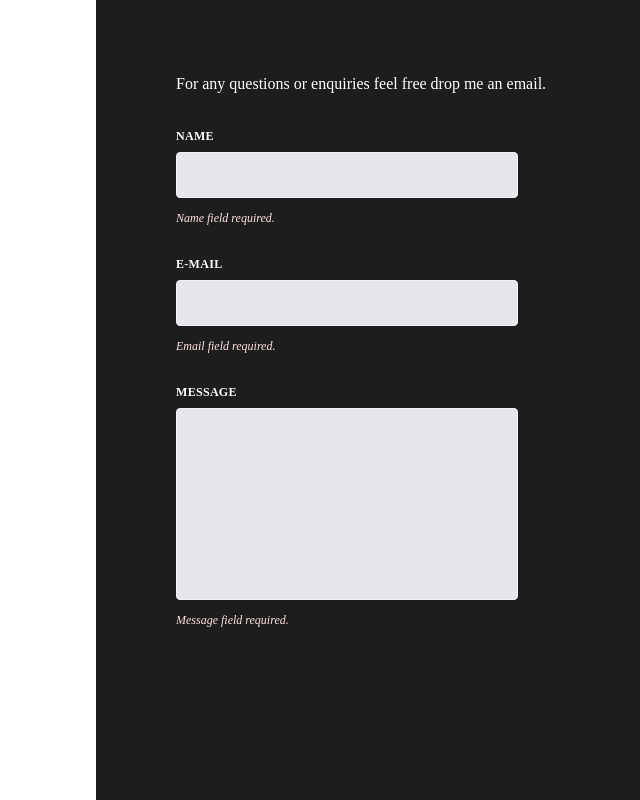
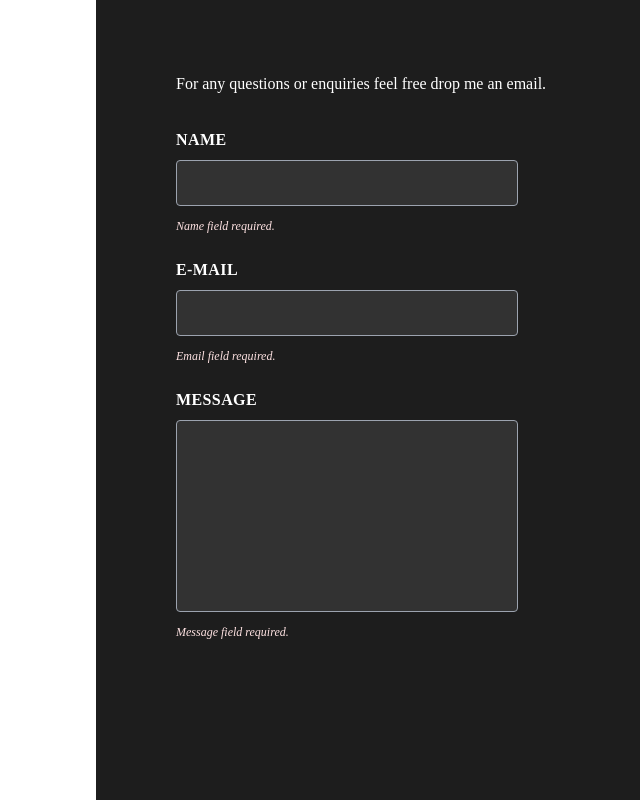
Before and after one commit to AlanKrajina/Portfolio-App, a React (Create React App) app: page / in a window 1280 px wide. Shown: the part 3904-4704 px from the top of the page, without its empty margins (48-688 px from the left). Built offline with nearby package versions, Linux system fonts and the light colour scheme.

Commit message:
adds initial game dashboard, updates song

```diff
--- a/src/components/HomePage/Contact/ContactSection.tsx
+++ b/src/components/HomePage/Contact/ContactSection.tsx
@@ -93,17 +93,18 @@ const ContactSection: React.FC = () => {
           <form className="w-full max-w-xxl" style={{ minHeight: "35rem" }}>
             <div
               className="flex flex-wrap -mx-3 mb-6"
-              style={{ minHeight: "6.5rem" }}
+              style={{ minHeight: "6.6rem" }}
             >
               <div className="w-full px-3 mb-6 md:mb-0">
-                <label className="block uppercase tracking-wide text-xs font-bold mb-2">
+                <label className="block uppercase tracking-wide text-s font-bold mb-2">
                   Name
                 </label>
                 <input
                   onChange={(e) => handleEmailChange(e, ACTIONS.UPDATE_NAME)}
-                  className="text-gray-700 appearance-none block w-full bg-gray-200 border border-gray-100 rounded py-3 px-4 mb-3 leading-tight focus:outline-none focus:bg-white"
+                  className="appearance-none block w-full border border-gray-400 rounded py-3 px-4 mb-3 leading-tight focus:outline-none focus:bg-white"
                   id="grid-first-name"
                   type="text"
+                  style={{ backgroundColor: "#323232" }}
                 />
                 {formState.name === "" && (
                   <p className="text-red-100 text-xs italic">
@@ -114,17 +115,18 @@ const ContactSection: React.FC = () => {
             </div>
             <div
               className="flex flex-wrap -mx-3 mb-6"
-              style={{ minHeight: "6.5rem" }}
+              style={{ minHeight: "6.6rem" }}
             >
               <div className="w-full px-3">
-                <label className="block uppercase tracking-wide text-xs font-bold mb-2">
+                <label className="block uppercase tracking-wide text-s font-bold mb-2">
                   E-mail
                 </label>
                 <input
                   onChange={(e) => handleEmailChange(e, ACTIONS.UPDATE_EMAIL)}
-                  className="text-gray-700 appearance-none block w-full bg-gray-200 border border-gray-100 rounded py-3 px-4 mb-3 leading-tight focus:outline-none focus:bg-white focus:border-gray-500"
+                  className="appearance-none block w-full border border-gray-400 rounded py-3 px-4 mb-3 leading-tight focus:outline-none focus:bg-white focus:border-gray-500"
                   id="email"
                   type="email"
+                  style={{ backgroundColor: "#323232" }}
                 />
                 {formState.email === "" && (
                   <p className="text-red-100 text-xs italic">
@@ -135,13 +137,14 @@ const ContactSection: React.FC = () => {
             </div>
             <div className="flex flex-wrap -mx-3 mb-6">
               <div className="w-full px-3">
-                <label className="block uppercase tracking-wide text-xs font-bold mb-2">
+                <label className="block uppercase tracking-wide text-s font-bold mb-2">
                   Message
                 </label>
                 <textarea
                   onChange={(e) => handleEmailChange(e, ACTIONS.UPDATE_MESSAGE)}
-                  className="text-gray-700 no-resize appearance-none block w-full bg-gray-200 border border-gray-100 rounded py-3 px-4 mb-3 leading-tight focus:outline-none focus:bg-white focus:border-gray-500 h-48 resize-none"
+                  className="no-resize appearance-none block w-full border border-gray-400 rounded py-3 px-4 mb-3 leading-tight focus:outline-none focus:bg-white focus:border-gray-500 h-48 resize-none"
                   id="message"
+                  style={{ backgroundColor: "#323232" }}
                 ></textarea>
                 {formState.message === "" && (
                   <p className="text-red-100 text-xs italic">
--- a/src/components/MusicPlayer/MusicPlayer.tsx
+++ b/src/components/MusicPlayer/MusicPlayer.tsx
@@ -24,7 +24,7 @@ const MusicPlayer: React.FC = () => {
       {showPlayer && (
         <ReactAudioPlayer
           style={styles.Player}
-          src="/song.ogg"
+          src="/videoplayback.ogg"
           autoPlay={false}
           loop={false}
           controls
--- a/src/components/Pages/ReduxGamePage/ReduxGame.tsx
+++ b/src/components/Pages/ReduxGamePage/ReduxGame.tsx
@@ -1,6 +1,6 @@
 import Layout from "../../Layout/LayoutComponent";
 import { styles } from "./reduxGameStyles";
-import React, { useEffect } from "react";
+import React, { useEffect, useState } from "react";
 import { useDispatch, useSelector } from "react-redux";
 import {
   getImages,
@@ -10,10 +10,13 @@ import {
   resetReduxStates,
 } from "../../../app/imagesSlice";
 import { AppDispatch } from "../../../app/store";
+import ReduxGameDashboard from "./ReduxGameDashboard";
+import ReduxGameStatistics from "./ReduxGameStatistics";
 
 const ReduxGame: React.FC = () => {
   const dispatch = useDispatch<AppDispatch>();
   const imagesResponse = useSelector((state: ImagesMainState) => state.images);
+  const [showStatistics, setShowStatistics] = useState<boolean>(false);
 
   useEffect(() => {
     dispatch(resetReduxStates());
@@ -24,13 +27,25 @@ const ReduxGame: React.FC = () => {
     if (imagesResponse.selectedImages.length === 2) {
       setTimeout(function () {
         dispatch(clearSelectedImages());
-      }, 1200);
+      }, 1000);
     }
   }, [dispatch, imagesResponse]);
 
+  const toggleStatistics = () => {
+    setShowStatistics((prevState) => !prevState);
+    console.log(showStatistics);
+  };
+
   return (
     <Layout>
-      <div>Dashboard</div>
+      <ReduxGameDashboard
+        resetReduxStates={resetReduxStates}
+        getImages={getImages}
+        toggleStatistics={toggleStatistics}
+      />
+      {showStatistics ? (
+        <ReduxGameStatistics />
+      ) : (
         <div id="section" style={styles.ImagesGallery}>
           {imagesResponse.imagesData.map((img) => {
             return (
@@ -46,6 +61,7 @@ const ReduxGame: React.FC = () => {
             );
           })}
         </div>
+      )}
     </Layout>
   );
 };
--- /dev/null
+++ b/src/components/Pages/ReduxGamePage/ReduxGameDashboard.tsx
@@ -0,0 +1,50 @@
+import { styles } from "./reduxGameStyles";
+import { useDispatch, useSelector } from "react-redux";
+import { ImagesMainState } from "../../../app/imagesSlice";
+import { AppDispatch } from "../../../app/store";
+
+interface DashboardProps {
+  resetReduxStates: any;
+  getImages: any;
+  toggleStatistics: any;
+}
+
+const ReduxGameDashboard: React.FC<DashboardProps> = ({
+  resetReduxStates,
+  getImages,
+  toggleStatistics,
+}) => {
+  const counter = useSelector((state: ImagesMainState) => state.images.count);
+  const dispatch = useDispatch<AppDispatch>();
+
+  const resetGame = () => {
+    dispatch(resetReduxStates());
+    dispatch(getImages());
+  };
+
+  return (
+    <div style={styles.DashboardMainDiv}>
+      <p>Dashboard</p>
+      <p>Counter: {counter}</p>
+
+      <div style={styles.DashboardButtonsDiv}>
+        <button
+          className="shadow bg-teal-400 hover:bg-teal-400 focus:shadow-outline focus:outline-none text-white font-bold py-2 px-4 rounded"
+          type="button"
+          onClick={resetGame}
+        >
+          Reset Game
+        </button>
+        <button
+          className="shadow bg-teal-400 hover:bg-teal-400 focus:shadow-outline focus:outline-none text-white font-bold py-2 px-4 rounded"
+          type="button"
+          onClick={toggleStatistics}
+        >
+          Check Statistics
+        </button>
+      </div>
+    </div>
+  );
+};
+
+export default ReduxGameDashboard;
--- /dev/null
+++ b/src/components/Pages/ReduxGamePage/ReduxGameStatistics.tsx
@@ -0,0 +1,7 @@
+import { styles } from "./reduxGameStyles";
+
+const ReduxGameStatistics: React.FC = () => {
+  return <div>Stats</div>;
+};
+
+export default ReduxGameStatistics;
--- a/src/components/Pages/ReduxGamePage/reduxGameStyles.ts
+++ b/src/components/Pages/ReduxGamePage/reduxGameStyles.ts
@@ -12,7 +12,22 @@ const Image = {
   height: "12rem",
 };
 
+const DashboardMainDiv = {
+  display: "flex",
+  flexDirection: "column" as "column",
+  alignItems: "center",
+  color: "#ffffff",
+  minHeight: "18vh",
+};
+
+const DashboardButtonsDiv = {
+  display: "flex",
+  gap: "10px",
+};
+
 export const styles = {
   ImagesGallery: ImagesGallery,
   Image: Image,
+  DashboardMainDiv: DashboardMainDiv,
+  DashboardButtonsDiv: DashboardButtonsDiv,
 };
```
Also changed, not shown: 2 other files (tests, documents, lock files or other folders). Lines whose indentation alone changed are shown as unchanged.
